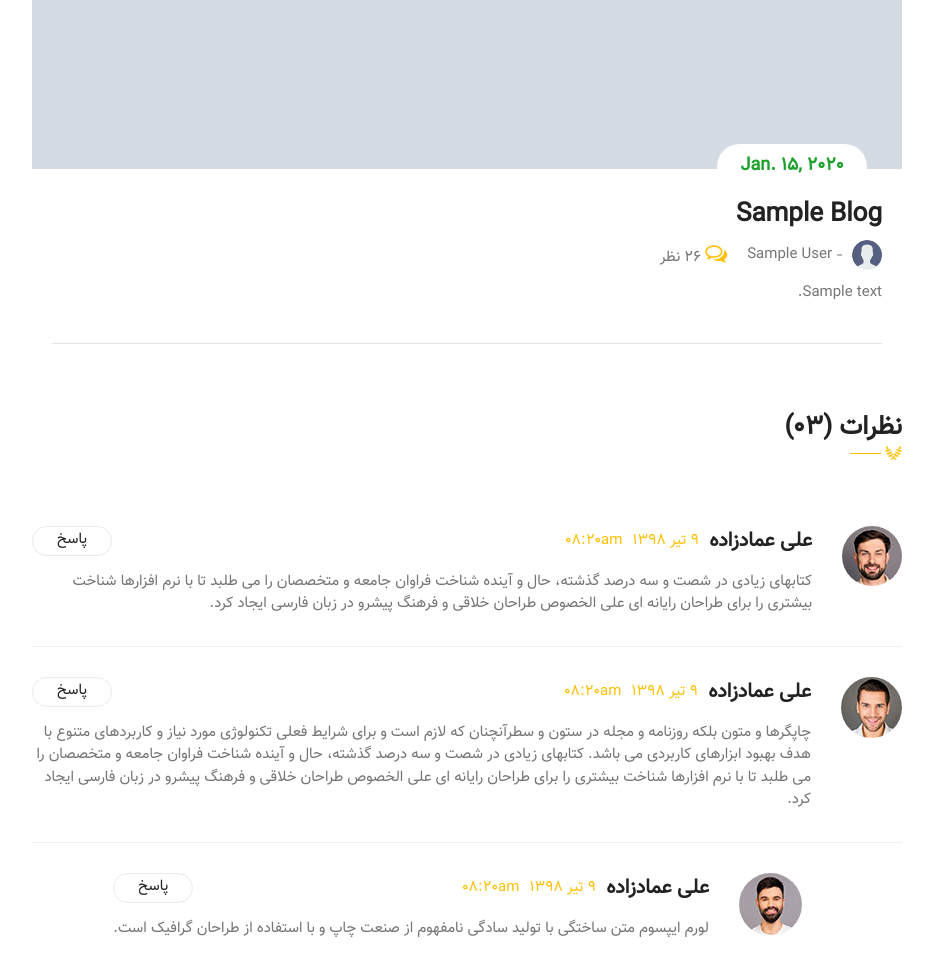
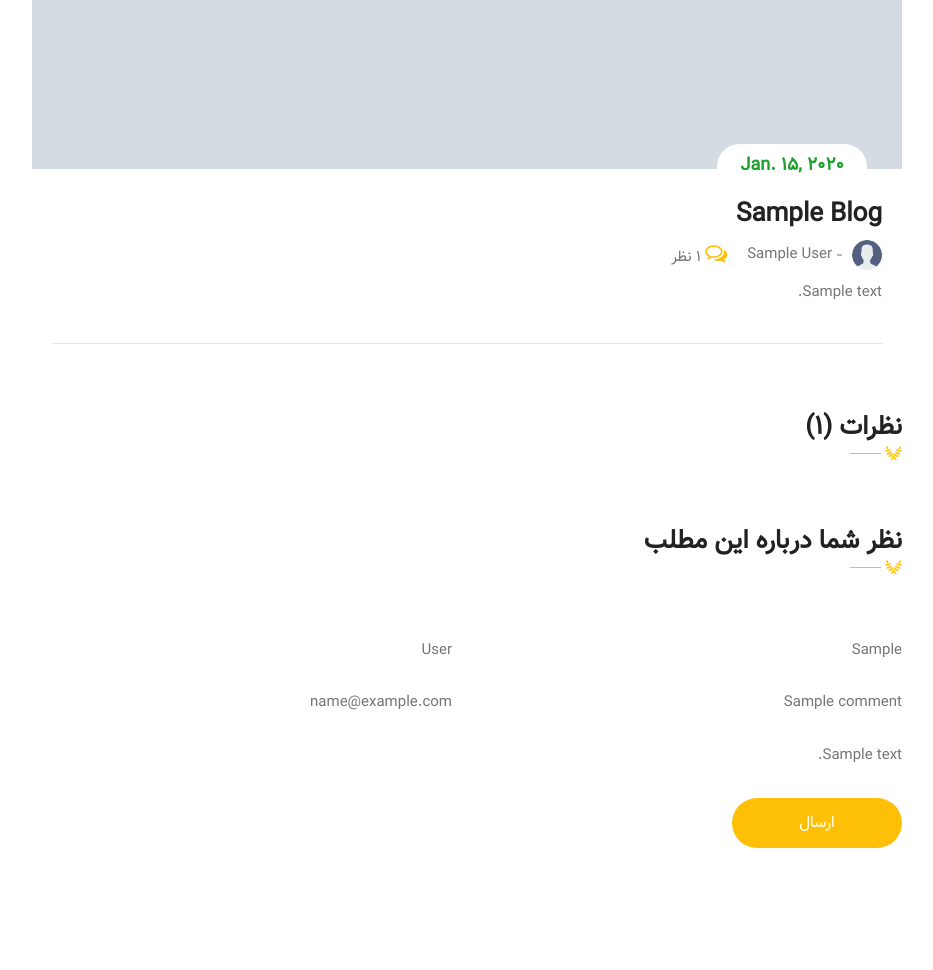
Before and after one commit to poya-kob/sbi-shop, a Django app: template templates/blog/blog_detail.html in a window 1280 px wide. Shown: the part 727-1697 px from the top of the page, without its empty margins (323-1256 px from the left). Run offline with Django 4.2, Linux system fonts and the light colour scheme; the template is opened without the code that fills it: most values are stand-ins (such as "Sample title", 1, 10 or a date in 2020); grey boxes marked "Sample" are stand-in pictures; some libraries are stand-ins or nearby versions.

Commit message:
comments and reply show done

```diff
--- a/blog/mangers.py
+++ b/blog/mangers.py
@@ -1,4 +1,5 @@
 from django.db.models import Manager
+from mptt.models import TreeManager
 
 
 class BlogsManager(Manager):
@@ -7,3 +8,8 @@
 
     def get_last_post(self):
         return self.get_active_blogs().order_by('-id')[:3]
+
+
+class CommentManager(TreeManager):
+    def get_active_comments(self):
+        return self.get_queryset().filter(is_published=True)
--- a/blog/models.py
+++ b/blog/models.py
@@ -7,7 +7,7 @@
 from mptt import models as mp
 
 from categories.models import Categories
-from .mangers import BlogsManager
+from .mangers import BlogsManager, CommentManager
 from utils import upload_image_path
 
 
@@ -35,10 +35,12 @@
     user = models.ForeignKey(User, on_delete=models.CASCADE, null=True, blank=True, related_name='comments')
     title = models.CharField(max_length=200)
     body = models.TextField()
-    created = models.DateField(auto_now_add=True)
+    created = jmodels.jDateField(auto_now_add=True)
     blog = models.ForeignKey(Blogs, on_delete=models.CASCADE, related_name='comments')
     parent = mp.TreeForeignKey('self', on_delete=models.CASCADE, null=True, blank=True, related_name='children')
     is_published = models.BooleanField(default=False)
 
+    objects = CommentManager()
+
     def __str__(self):
         return str(self.user)
--- a/blog/views.py
+++ b/blog/views.py
@@ -29,7 +29,7 @@
         context['categories'] = categories
         context['posts'] = Blogs.objects.get_last_post()
         context['comment'] = CommentsForm(initial={'id_blog': kwargs['object'].id})
-
+        print(kwargs['object'].comments.get_active_comments())
         return context
 
 
--- a/templates/blog/blog_detail.html
+++ b/templates/blog/blog_detail.html
@@ -22,7 +22,7 @@
                                     </div>
                                     <div class="comment_block">
                                         <span><i class="fa fa-comments-o" aria-hidden="true"></i></span>
-                                        <a href="javascript:;">26 نظر</a>
+                                        <a href="javascript:;">{{ blog.comments.get_active_comments.count }} نظر</a>
                                     </div>
                                 </div>
                                 <p>{{ blog.body|safe }}</p>
@@ -33,99 +33,66 @@
                             </div>
 
                             <div class="blog_single_heading">
-                                <h3>نظرات <span>(03)</span></h3>
+                                <h3>نظرات <span>({{ blog.comments.get_active_comments.count }})</span>
+                                </h3>
                                 <img src="{% static 'images/footer_underline.png' %}" alt="image">
                             </div>
                             <div class="comment_section">
                                 <ul>
+                                    {% for comment in  blog.comments.get_active_comments %}
+                                        {% if comment.parent is None %}
                                             <li>
                                                 <div class="comment_box">
                                                     <div class="comment_image">
-                                                <img src="images/comment1.jpg" alt="image">
+                                                        <img src="{% static 'images/user.png' %}" alt="image">
                                                     </div>
                                                     <div class="comment_text">
                                                         <div class="comment_header">
                                                             <div class="comment_name">
-                                                        <h5>علی عمادزاده</h5>
-                                                        <span>9 تیر 1398</span>
-                                                        <span>08:20am</span>
+                                                                {% if comment.first_name or comment.last_name %}
+                                                                    <h5>{{ comment.first_name }} {{ comment.last_name }}</h5>
+                                                                {% else %}
+                                                                    <h5>{{ comment.user }}</h5>
+                                                                {% endif %}
+                                                                <span>{{ comment.created }}</span>
                                                             </div>
+                                                            {% if request.user.is_superuser %}
                                                                 <a href="javascript:;">پاسخ</a>
+                                                            {% endif %}
                                                         </div>
-                                                <p>کتابهای زیادی در شصت و سه درصد گذشته، حال و آینده شناخت فراوان
-                                                    جامعه و متخصصان را می طلبد تا با نرم افزارها شناخت بیشتری را
-                                                    برای طراحان رایانه ای علی الخصوص طراحان خلاقی و فرهنگ پیشرو در
-                                                    زبان فارسی ایجاد کرد. </p>
+                                                        <p>{{ comment.body }}</p>
                                                     </div>
                                                 </div>
                                             </li>
-                                    <li>
-                                        <div class="comment_box">
-                                            <div class="comment_image">
-                                                <img src="images/comment2.jpg" alt="image">
-                                            </div>
-                                            <div class="comment_text">
-                                                <div class="comment_header">
-                                                    <div class="comment_name">
-                                                        <h5>علی عمادزاده</h5>
-                                                        <span>9 تیر 1398</span>
-                                                        <span>08:20am</span>
-                                                    </div>
-                                                    <a href="javascript:;">پاسخ</a>
-                                                </div>
-                                                <p>چاپگرها و متون بلکه روزنامه و مجله در ستون و سطرآنچنان که لازم
-                                                    است و برای شرایط فعلی تکنولوژی مورد نیاز و کاربردهای متنوع با
-                                                    هدف بهبود ابزارهای کاربردی می باشد. کتابهای زیادی در شصت و سه
-                                                    درصد گذشته، حال و آینده شناخت فراوان جامعه و متخصصان را می طلبد
-                                                    تا با نرم افزارها شناخت بیشتری را برای طراحان رایانه ای علی
-                                                    الخصوص طراحان خلاقی و فرهنگ پیشرو در زبان فارسی ایجاد کرد.</p>
-                                            </div>
-                                        </div>
-                                    </li>
+                                            {% for reply in comment.children.get_active_comments %}
                                                 <li>
                                                     <ul>
                                                         <li>
                                                             <div class="comment_box">
                                                                 <div class="comment_image">
-                                                        <img src="images/comment3.jpg" alt="image">
+                                                                    <img src="{% static 'images/user.png' %}"
+                                                                         alt="image">
                                                                 </div>
                                                                 <div class="comment_text">
                                                                     <div class="comment_header">
                                                                         <div class="comment_name">
-                                                                <h5>علی عمادزاده</h5>
-                                                                <span>9 تیر 1398</span>
-                                                                <span>08:20am</span>
+                                                                            {% if reply.first_name or reply.last_name %}
+                                                                                <h5>{{ reply.first_name }} {{ reply.last_name }}</h5>
+                                                                            {% else %}
+                                                                                <h5>{{ reply.user }}</h5>
+                                                                            {% endif %}
+                                                                            <span>{{ reply.created }}</span>
                                                                         </div>
-                                                            <a href="javascript:;">پاسخ</a>
                                                                     </div>
-                                                        <p>لورم ایپسوم متن ساختگی با تولید سادگی نامفهوم از صنعت چاپ
-                                                            و با استفاده از طراحان گرافیک است. </p>
+                                                                    <p>{{ reply.body }} </p>
                                                                 </div>
                                                             </div>
                                                         </li>
                                                     </ul>
                                                 </li>
-                                    <li>
-                                        <div class="comment_box">
-                                            <div class="comment_image">
-                                                <img src="images/comment4.jpg" alt="image">
-                                            </div>
-                                            <div class="comment_text">
-                                                <div class="comment_header">
-                                                    <div class="comment_name">
-                                                        <h5>علی عمادزاده</h5>
-                                                        <span>9 تیر 1398</span>
-                                                        <span>08:20am</span>
-                                                    </div>
-                                                    <a href="javascript:;">پاسخ</a>
-                                                </div>
-                                                <p>در این صورت می توان امید داشت که تمام و دشواری موجود در ارائه
-                                                    راهکارها و شرایط سخت تایپ به پایان رسد وزمان مورد نیاز شامل
-                                                    حروفچینی دستاوردهای اصلی و جوابگوی سوالات پیوسته اهل دنیای موجود
-                                                    طراحی اساسا مورد استفاده قرار گیرد.</p>
-                                            </div>
-                                        </div>
-                                    </li>
+                                            {% endfor %}
+                                        {% endif %}
+                                    {% endfor %}
                                 </ul>
                             </div>
                             <form method="post" action="{% url 'comment' pk=blog.id %}">
```
Also changed, not shown: blog/admin.py (+8 -1 lines), 1 other file. Lines whose indentation alone changed are shown as unchanged.
